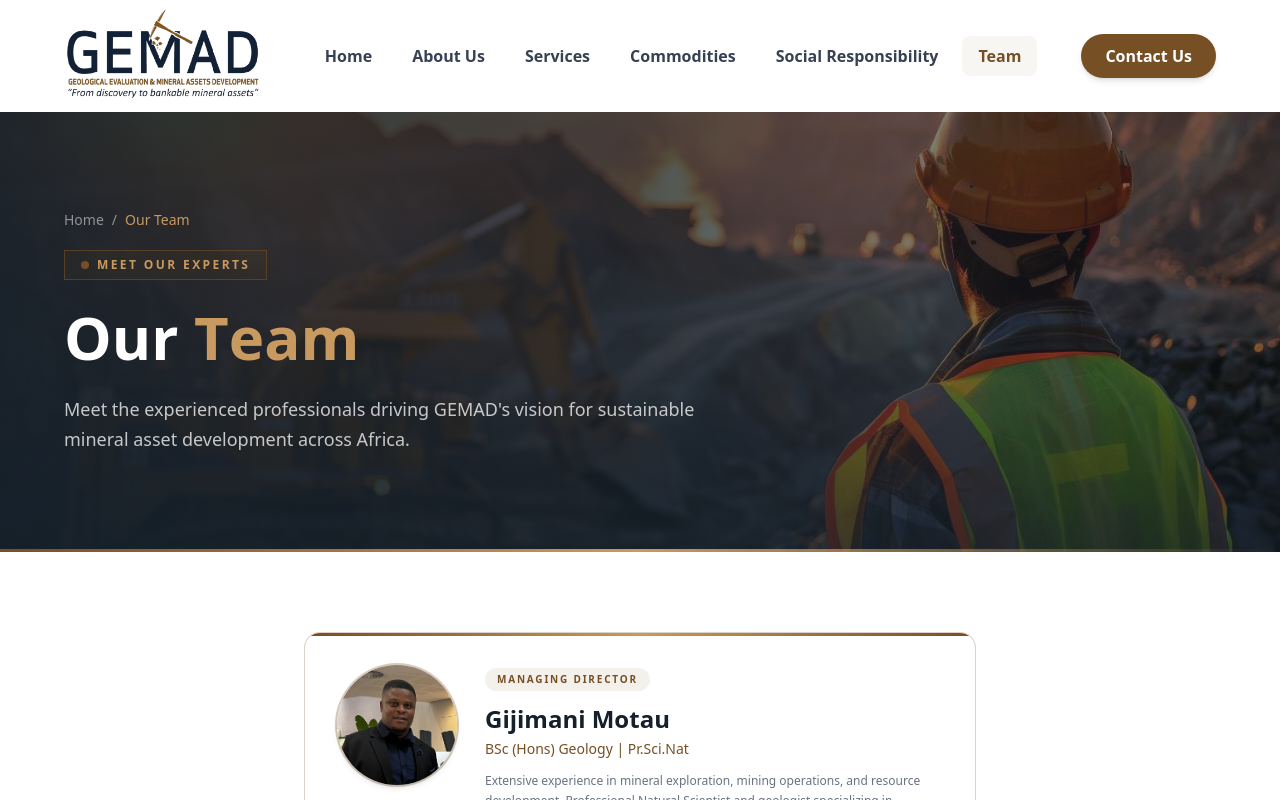
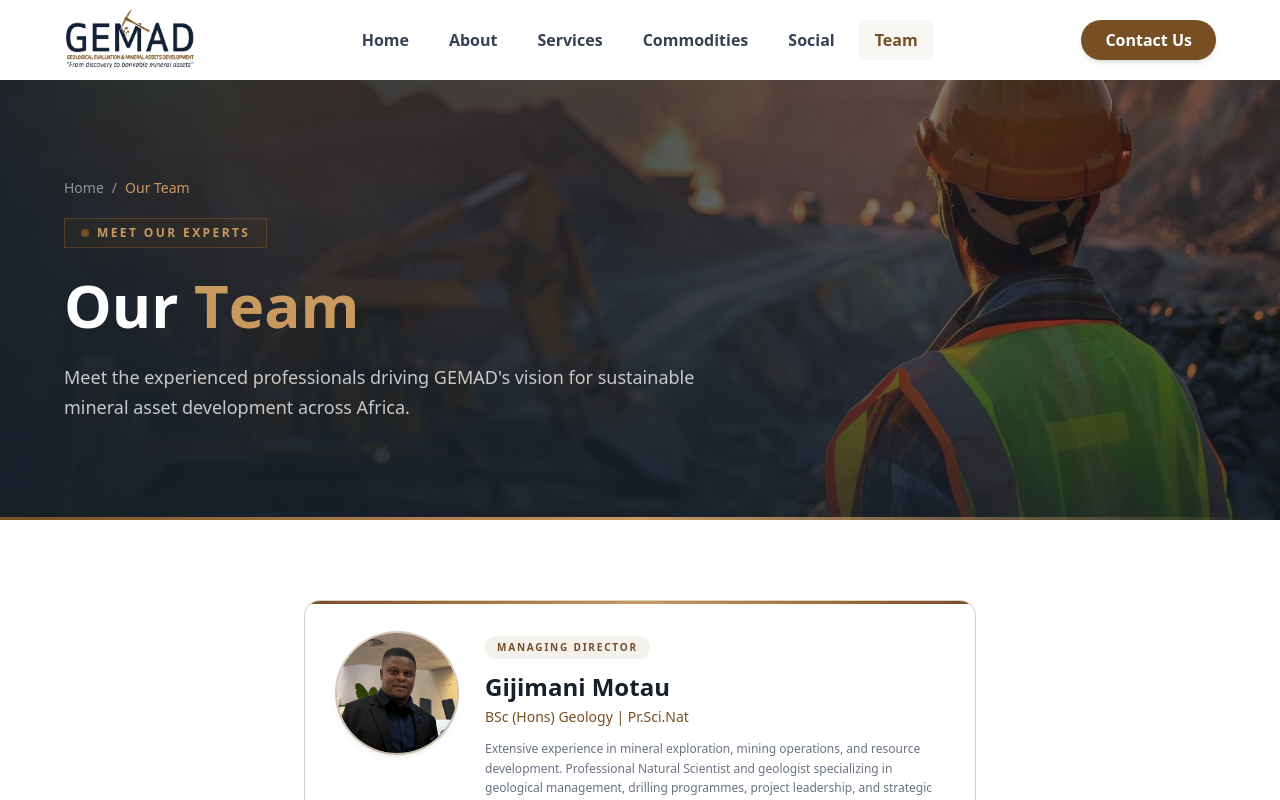
Before and after one commit to munashex/gemad2, a React (Vite) app: page /team in a window 1280 px wide. Shown: the top 800 px of the page. Built offline with nearby package versions, Linux system fonts and the light colour scheme; what tailwindcss-animated would draw is missing.

Commit message:
updating navbar

```diff
--- a/src/components/Clients.jsx
+++ b/src/components/Clients.jsx
@@ -8,7 +8,6 @@ const Clients = () => {
         { id: 1, name: 'Client 1', logo: '/images/clients/client1.png', alt: 'Client logo 1' },
         { id: 2, name: 'Client 2', logo: '/images/clients/client2.png', alt: 'Client logo 2' },
         { id: 3, name: 'Client 3', logo: '/images/clients/client3.png', alt: 'Client logo 3' },
-        { id: 4, name: 'Client 4', logo: '/images/clients/client4.png', alt: 'Client logo 4' },
     ]
 
     useEffect(() => {
--- a/src/components/Navbar.jsx
+++ b/src/components/Navbar.jsx
@@ -25,10 +25,10 @@ const Navbar = () => {
 
     const navLinks = [
         { name: 'Home', path: '/' },
-        { name: 'About Us', path: '/about' },
+        { name: 'About', path: '/about' },
         { name: 'Services', path: '/services' },
         { name: 'Commodities', path: '/commodities' },
-        { name: 'Social Responsibility', path: '/social-responsibility' },
+        { name: 'Social', path: '/social-responsibility' },
         { name: 'Team', path: '/team' },
     ]
 
@@ -47,7 +47,7 @@ const Navbar = () => {
                 : 'bg-white'
         }`}>
             {/* ── Desktop ── */}
-            <div className="hidden lg:block">
+            <div className="hidden xl:flex">
                 <div className="container mx-auto px-6 xl:px-16 py-2">
                     <div className="flex items-center justify-between">
 
@@ -56,17 +56,17 @@ const Navbar = () => {
                             <img
                                 src="images/logo/logo.png"
                                 alt="GEMAD"
-                                className="h-24 w-auto object-contain hover:opacity-90 transition-opacity duration-200"
+                                className="h-16 w-auto object-contain hover:opacity-90 transition-opacity duration-200"
                             />
                         </Link>
 
                         {/* Nav links */}
-                        <div className="flex items-center gap-2">
+                        <div className="flex items-center gap-1 xl:gap-2">
                             {navLinks.map((item) => (
                                 <Link
                                     key={item.name}
                                     to={item.path}
-                                    className={`text-base font-semibold py-2 px-4 rounded-lg transition-all duration-200 ${
+                                    className={`text-sm xl:text-base font-semibold py-2 px-3 xl:px-4 rounded-lg transition-all duration-200 ${
                                         isActive(item.path)
                                             ? 'text-[#764f24] bg-[#764f24]/5'
                                             : 'text-gray-700 hover:text-[#764f24] hover:bg-gray-50'
@@ -80,7 +80,7 @@ const Navbar = () => {
                         {/* CTA */}
                         <Link
                             to="/contact"
-                            className="text-base font-semibold px-6 py-2.5 rounded-full bg-[#764f24] text-white hover:bg-[#a06a32] transition-all duration-300 hover:scale-105 shadow-md"
+                            className="text-sm xl:text-base font-semibold px-5 xl:px-6 py-2 rounded-full bg-[#764f24] text-white hover:bg-[#a06a32] transition-all duration-300 hover:scale-105 shadow-md whitespace-nowrap"
                         >
                             Contact Us
                         </Link>
@@ -88,46 +88,47 @@ const Navbar = () => {
                 </div>
             </div>
 
-            {/* ── Mobile ── */}
-            <div className="lg:hidden">
-                <div className="px-4 py-2 flex items-center justify-between">
+            {/* ── Tablet / Mobile (xl and below) ── */}
+            <div className="flex xl:hidden">
+                <div className="w-full px-4 py-2 flex items-center justify-between">
                     <Link to="/" onClick={() => setToggleNav(false)}>
                         <img
                             src="images/logo/logo.png"
                             alt="GEMAD"
-                            className="h-16 w-auto object-contain"
+                            className="h-12 w-auto object-contain"
                         />
                     </Link>
 
                     <button
                         onClick={() => setToggleNav(!toggleNav)}
-                        className="p-2 rounded-lg hover:bg-gray-100 transition-colors duration-200"
+                        className="p-2 rounded-lg hover:bg-gray-100 transition-colors duration-200 z-50"
                         aria-label="Toggle menu"
                     >
-                        {toggleNav
-                            ? <RiCloseFill size={28} className="text-gray-700" />
-                            : <CgMenu size={28} className="text-gray-700" />
-                        }
+                        {toggleNav ? (
+                            <RiCloseFill size={28} className="text-gray-700" />
+                        ) : (
+                            <CgMenu size={28} className="text-gray-700" />
+                        )}
                     </button>
                 </div>
 
-                {/* Mobile menu - simple fade in/out */}
+                {/* Mobile/Tablet menu */}
                 <AnimatePresence>
                     {toggleNav && (
                         <motion.div
-                            className="absolute left-0 right-0 bg-white shadow-lg z-40 border-t border-gray-100"
+                            className="fixed top-0 left-0 right-0 bottom-0 bg-white z-40 overflow-y-auto pt-20"
                             initial="hidden"
                             animate="visible"
                             exit="hidden"
                             variants={menuVariants}
                         >
-                            <div className="px-4 py-4 space-y-1">
+                            <div className="px-6 py-4 space-y-2">
                                 {navLinks.map((item) => (
                                     <Link
                                         key={item.name}
                                         to={item.path}
                                         onClick={() => setToggleNav(false)}
-                                        className={`block px-4 py-3 text-base font-semibold rounded-lg transition-colors duration-200 ${
+                                        className={`block px-4 py-3 text-lg font-semibold rounded-lg transition-colors duration-200 ${
                                             isActive(item.path)
                                                 ? 'text-[#764f24] bg-[#764f24]/5'
                                                 : 'text-gray-800 hover:bg-gray-50 hover:text-[#764f24]'
@@ -140,7 +141,7 @@ const Navbar = () => {
                                 <Link
                                     to="/contact"
                                     onClick={() => setToggleNav(false)}
-                                    className="block text-center mt-4 px-4 py-3 text-base font-semibold rounded-full bg-[#764f24] text-white hover:bg-[#a06a32] transition-all duration-300"
+                                    className="block text-center mt-6 px-4 py-3 text-lg font-semibold rounded-full bg-[#764f24] text-white hover:bg-[#a06a32] transition-all duration-300"
                                 >
                                     Contact Us
                                 </Link>
--- a/src/pages/OurTeam.jsx
+++ b/src/pages/OurTeam.jsx
@@ -12,6 +12,11 @@ import NangamsoImg from '/images/team/NangamsoMagobiyane.jpg'
 const fadeInUp = {
     hidden: { opacity: 0, y: 50 },
     visible: { opacity: 1, y: 0, transition: { duration: 0.6, ease: 'easeOut' } },
+}
+
+const fadeInLeft = {
+    hidden: { opacity: 0, x: -60 },
+    visible: { opacity: 1, x: 0, transition: { duration: 0.8, ease: 'easeOut' } },
 }
 
 const ScrollReveal = ({ children }) => {
@@ -133,7 +138,7 @@ const OurTeam = () => {
 
     return (
         <>
-            {/* HERO SECTION */}
+            {/* HERO SECTION — fade from left (like other pages) */}
             <div className="relative w-full h-[45vh] min-h-[380px] lg:h-[55vh]">
                 <img
                     src={HeroImage}
@@ -146,18 +151,38 @@ const OurTeam = () => {
 
                 <div className="relative h-full flex items-center px-6 xl:px-16">
                     <div className="max-w-3xl space-y-5">
-                        <div className="flex items-center gap-2 text-white/50 text-sm">
+                        {/* Breadcrumb - fade from left */}
+                        <motion.div
+                            initial={{ opacity: 0, x: -30 }}
+                            animate={{ opacity: 1, x: 0 }}
+                            transition={{ duration: 0.5, delay: 0.2 }}
+                            className="flex items-center gap-2 text-white/50 text-sm"
+                        >
                             <Link to="/" className="hover:text-[#c89a60]">Home</Link>
                             <span>/</span>
                             <span className="text-[#c89a60]">Our Team</span>
-                        </div>
-                        <div className="inline-flex items-center gap-2 px-4 py-1.5 border border-[#764f24]/60 bg-[#764f24]/10 backdrop-blur-sm">
+                        </motion.div>
+
+                        {/* Badge - fade from left */}
+                        <motion.div
+                            initial={{ opacity: 0, x: -30 }}
+                            animate={{ opacity: 1, x: 0 }}
+                            transition={{ duration: 0.5, delay: 0.4 }}
+                            className="inline-flex items-center gap-2 px-4 py-1.5 border border-[#764f24]/60 bg-[#764f24]/10 backdrop-blur-sm"
+                        >
                             <span className="w-2 h-2 rounded-full bg-[#764f24] animate-pulse" />
                             <span className="text-[#c89a60] text-xs font-semibold tracking-[0.2em] uppercase">
                                 Meet Our Experts
                             </span>
-                        </div>
-                        <h1 className="text-4xl md:text-5xl lg:text-6xl font-bold text-white leading-tight">
+                        </motion.div>
+
+                        {/* Heading - fade from left with letter animation */}
+                        <motion.h1
+                            initial={{ opacity: 0, x: -60 }}
+                            animate={{ opacity: 1, x: 0 }}
+                            transition={{ duration: 0.8, delay: 0.6 }}
+                            className="text-4xl md:text-5xl lg:text-6xl font-bold text-white leading-tight"
+                        >
                             Our{' '}
                             {word.split('').map((letter, idx) => (
                                 <span
@@ -168,11 +193,18 @@ const OurTeam = () => {
                                     {letter}
                                 </span>
                             ))}
-                        </h1>
-                        <p className="text-base md:text-lg text-white/75 leading-relaxed max-w-2xl">
+                        </motion.h1>
+
+                        {/* Description - fade from left */}
+                        <motion.p
+                            initial={{ opacity: 0, x: -30 }}
+                            animate={{ opacity: 1, x: 0 }}
+                            transition={{ duration: 0.6, delay: 0.8 }}
+                            className="text-base md:text-lg text-white/75 leading-relaxed max-w-2xl"
+                        >
                             Meet the experienced professionals driving GEMAD's vision for sustainable
                             mineral asset development across Africa.
-                        </p>
+                        </motion.p>
                     </div>
                 </div>
             </div>
```
Also changed, not shown: public/images/clients/client4.png (deleted).
